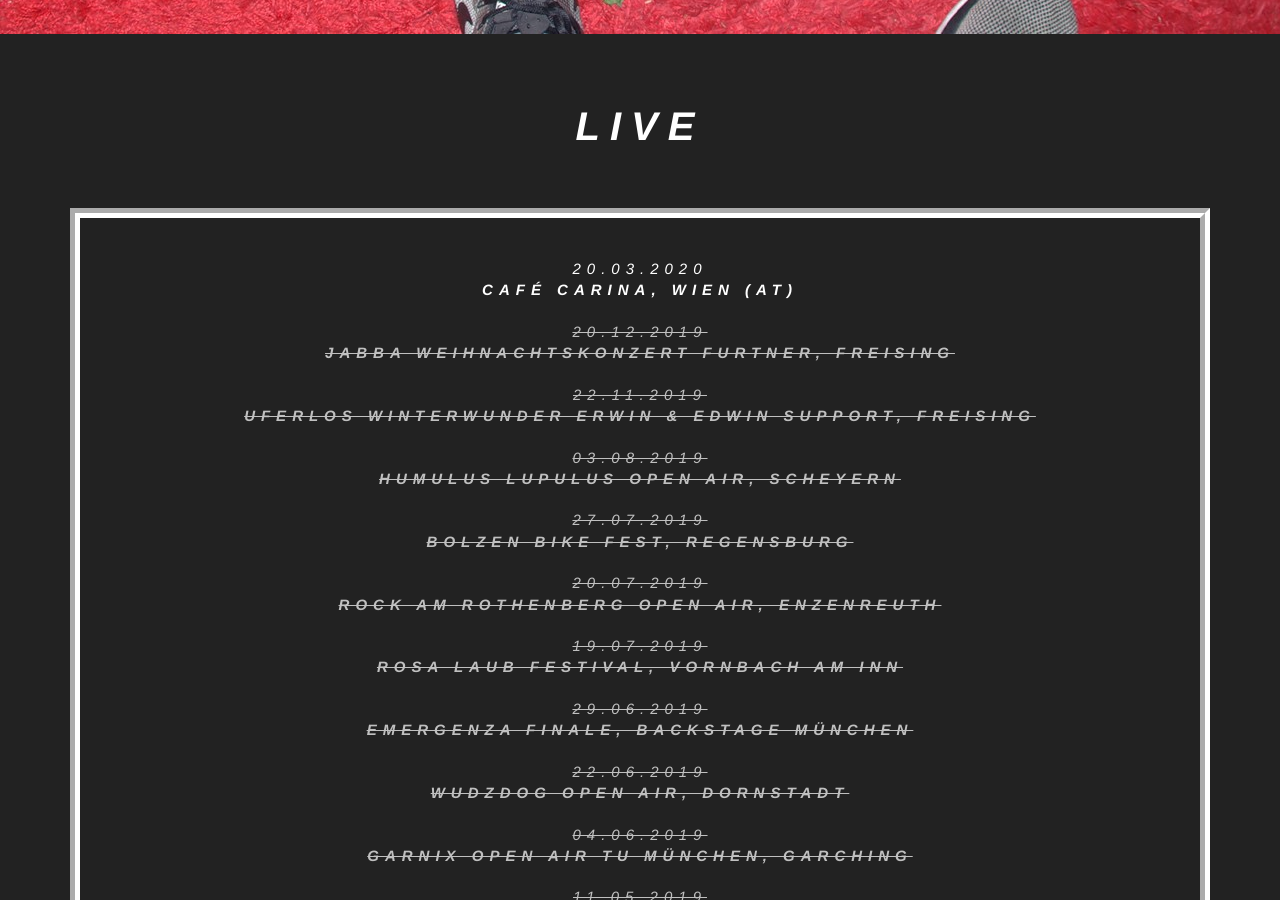
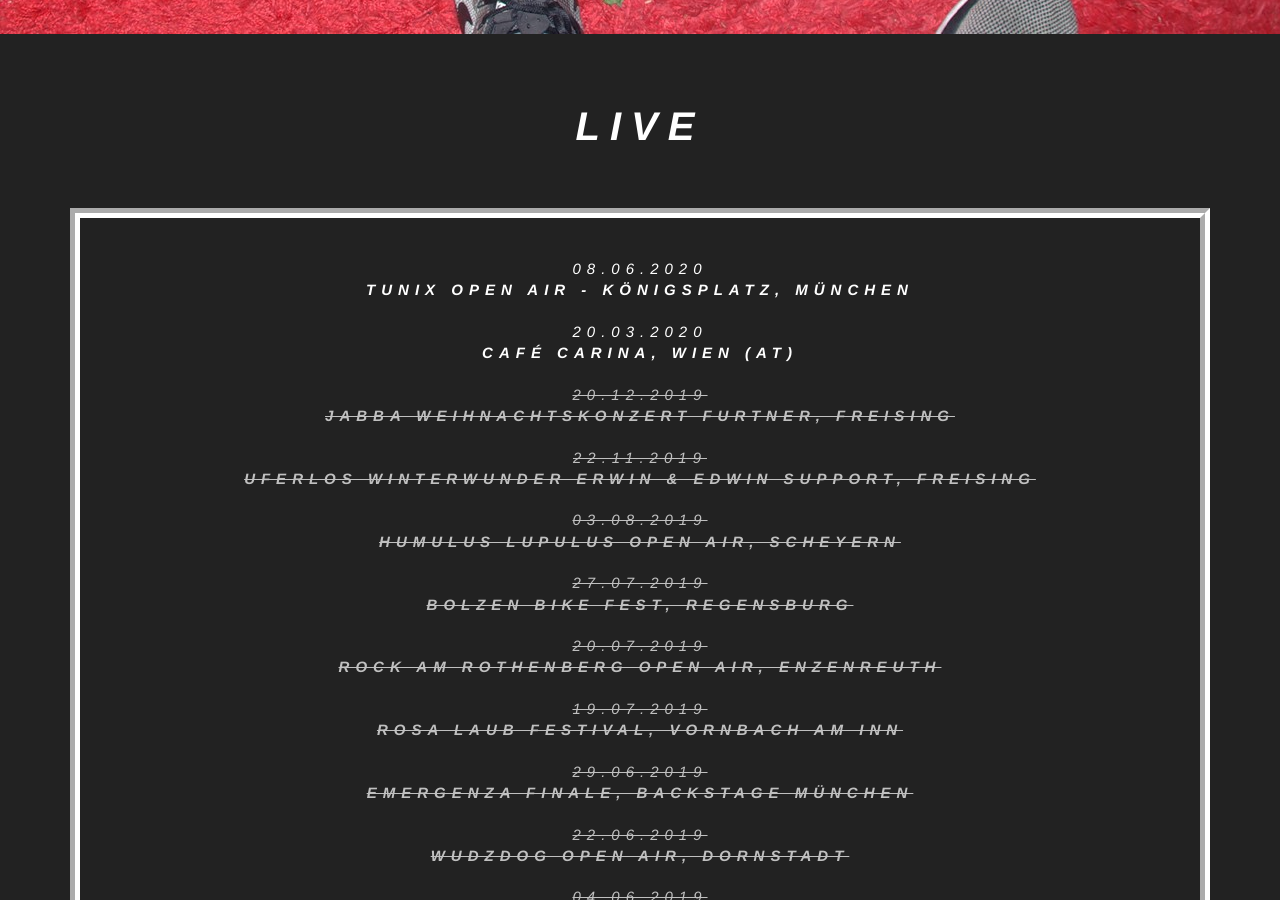
Before and after one commit to jabbadafunk/jabbadafunk.github.io, a Jekyll site: the page built from index.html, in a window 1280 px wide and 900 px high, scrolled down 866 px. Built offline with Jekyll 4.4.1, drawn with Linux system fonts in a browser that asks for light colours.

Commit message:
Update from Forestry.io jabbadafunk@gmail.com updated _data/gigs.yml

```diff
--- a/_data/gigs.yml
+++ b/_data/gigs.yml
@@ -1,4 +1,7 @@
 ---
+- location: TUNIX Open Air - Königsplatz, München
+  date: 2020-06-08 22:00:00 +0000
+  completed: false
 - location: Café Carina, Wien (AT)
   date: 2020-03-20T18:00:00.000+00:00
   completed: false
```
